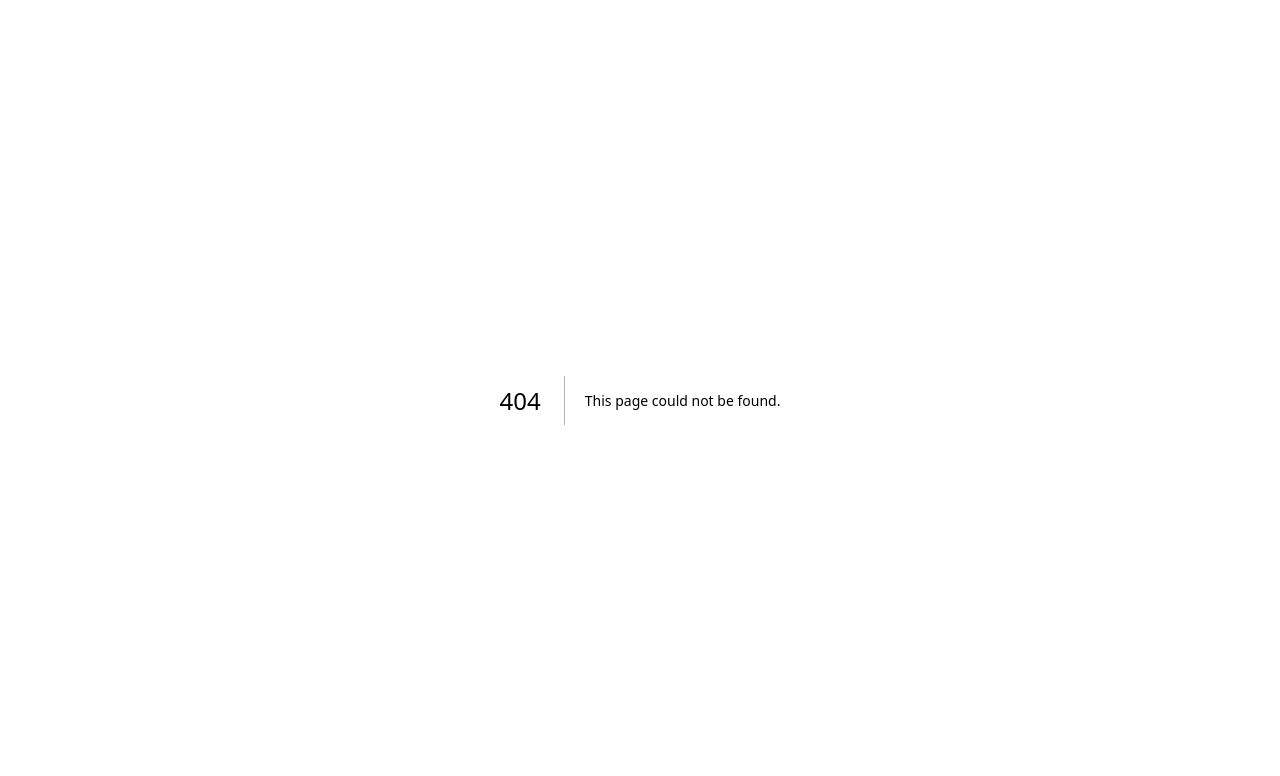
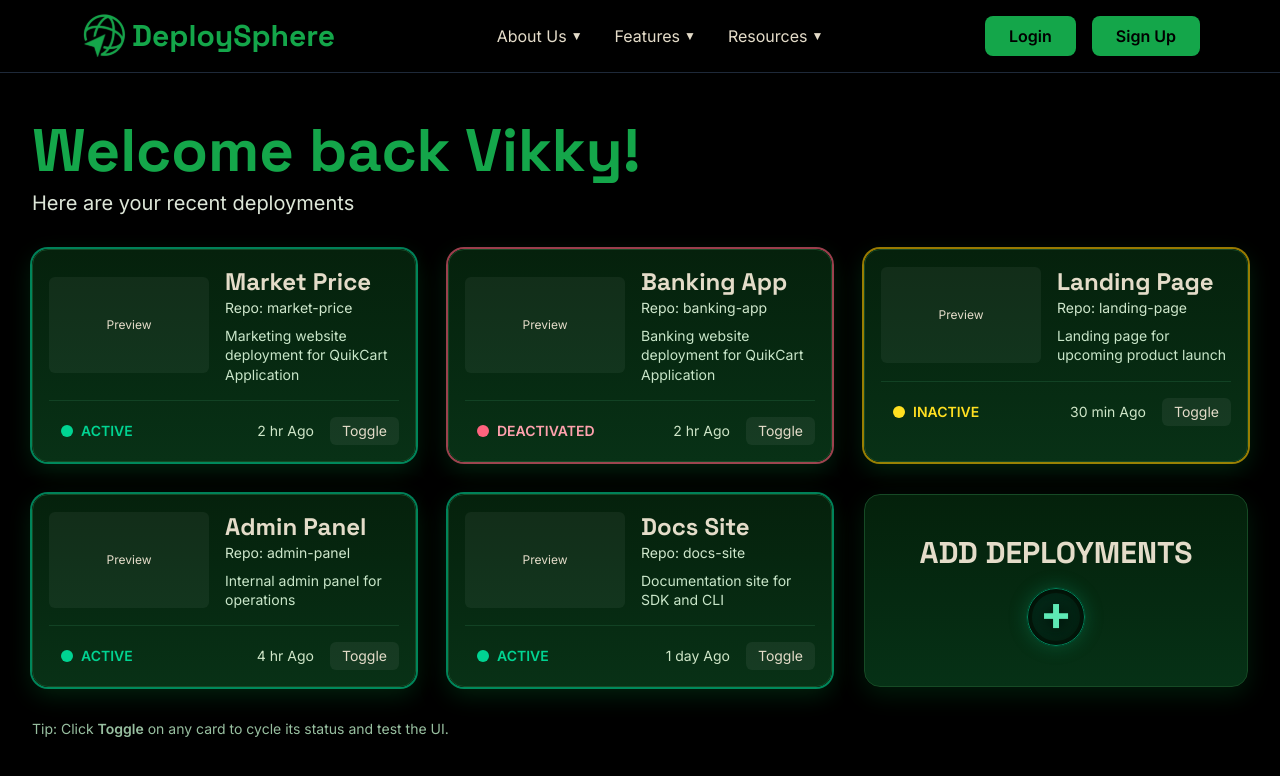
Before and after one commit to Daivik1205/deploysphere, a Next.js app: page /deployments in a window 1280 px wide. Before the commit this address had no page. Shown: the top 776 px of the page. Built offline with nearby package versions, Linux system fonts and the light colour scheme.

Commit message:
deployments page design

```diff
--- /dev/null
+++ b/app/components/DeploymentCard.tsx
@@ -0,0 +1,60 @@
+// app/components/DeploymentCard.tsx
+'use client';
+
+import React from 'react';
+
+type Status = 'ACTIVE' | 'INACTIVE' | 'DEACTIVATED';
+
+export type Deployment = {
+  id: string;
+  name: string;
+  repo: string;
+  desc: string;
+  status: Status;
+  updated: string;
+};
+
+function statusColor(status: Status) {
+  switch (status) {
+    case 'ACTIVE':
+      return 'ring-emerald-400/60';
+    case 'INACTIVE':
+      return 'ring-yellow-400/60';
+    case 'DEACTIVATED':
+      return 'ring-rose-400/60';
+    default:
+      return 'ring-gray-400/60';
+  }
+}
+
+export default function DeploymentCard({ data, onToggle }: { data: Deployment; onToggle: (id: string) => void }) {
+  return (
+    <article className={`rounded-2xl p-4 bg-gradient-to-b from-[#05210c] to-[#083116] border border-[#164a25] ${statusColor(data.status)} ring-2 ring-opacity-30 shadow-[0_8px_24px_rgba(3,60,23,0.6)]`}>
+      <div className="flex gap-4 items-center">
+        <div className="w-40 h-24 rounded-md overflow-hidden bg-white/5 flex items-center justify-center">
+          <div className="text-xs text-[#E4DCC9] text-center px-2">Preview</div>
+        </div>
+
+        <div className="flex-1">
+          <h3 className="text-2xl font-bold" style={{ fontFamily: 'Space Grotesk, sans-serif' }}>{data.name}</h3>
+          <p className="text-sm text-[#cfe7cc] font-medium">Repo: <span className="font-normal">{data.repo}</span></p>
+          <p className="mt-2 text-sm leading-snug text-[#C9E6C9]">{data.desc}</p>
+        </div>
+      </div>
+
+      <div className="mt-4 pt-4 border-t border-[#124224] flex items-center justify-between">
+        <div className="flex items-center gap-3">
+          <span className={`inline-flex items-center gap-2 px-3 py-1 rounded-full text-sm font-semibold ${data.status === 'ACTIVE' ? 'text-emerald-400' : data.status === 'INACTIVE' ? 'text-yellow-300' : 'text-rose-300'}`}>
+            <span className={`w-3 h-3 rounded-full inline-block ${data.status === 'ACTIVE' ? 'bg-emerald-400' : data.status === 'INACTIVE' ? 'bg-yellow-300' : 'bg-rose-400'}`} />
+            {data.status}
+          </span>
+        </div>
+
+        <div className="flex items-center gap-4">
+          <span className="text-sm text-[#CFE6C8]">{data.updated}</span>
+          <button onClick={() => onToggle(data.id)} className="px-3 py-1 rounded-md bg-white/6 hover:bg-white/8 text-sm">Toggle</button>
+        </div>
+      </div>
+    </article>
+  );
+}
--- /dev/null
+++ b/app/deployments/page.tsx
@@ -0,0 +1,95 @@
+"use client";
+import React, { useState } from 'react';
+import Head from 'next/head';
+import Navbar from '../components/Navbar';
+import DeploymentCard, { Deployment } from '../components/DeploymentCard';
+
+const initialDeployments: Deployment[] = [
+  { id: '1', name: 'Market Price', repo: 'market-price', desc: 'Marketing website deployment for QuikCart Application', status: 'ACTIVE', updated: '2 hr Ago' },
+  { id: '2', name: 'Banking App', repo: 'banking-app', desc: 'Banking website deployment for QuikCart Application', status: 'DEACTIVATED', updated: '2 hr Ago' },
+  { id: '3', name: 'Landing Page', repo: 'landing-page', desc: 'Landing page for upcoming product launch', status: 'INACTIVE', updated: '30 min Ago' },
+  { id: '4', name: 'Admin Panel', repo: 'admin-panel', desc: 'Internal admin panel for operations', status: 'ACTIVE', updated: '4 hr Ago' },
+  { id: '5', name: 'Docs Site', repo: 'docs-site', desc: 'Documentation site for SDK and CLI', status: 'ACTIVE', updated: '1 day Ago' },
+];
+
+export default function DeploymentsPage() {
+  const [deployments, setDeployments] = useState<Deployment[]>(initialDeployments);
+
+  function toggleStatus(id: string) {
+    setDeployments((d) =>
+      d.map((x) =>
+        x.id === id
+          ? {
+              ...x,
+              status: x.status === 'ACTIVE' ? 'DEACTIVATED' : x.status === 'DEACTIVATED' ? 'INACTIVE' : 'ACTIVE',
+            }
+          : x
+      )
+    );
+  }
+
+  return (
+    <>
+      <Head>
+        <link rel="preconnect" href="https://fonts.gstatic.com" />
+        <link
+          href="https://fonts.googleapis.com/css2?family=Inter:wght@300;400;600;700&family=Space+Grotesk:wght@400;600;800&display=swap"
+          rel="stylesheet"
+        />
+      </Head>
+
+      <div className="min-h-screen bg-black text-[#E4DCC9]" style={{ fontFamily: 'Inter, sans-serif' }}>
+        <Navbar />
+
+        <main className="max-w-[1500px] mx-auto px-8 py-12">
+          <header className="mb-8">
+            <h1
+              className="text-6xl font-extrabold text-[#14A64A] mb-2"
+              style={{ fontFamily: 'Space Grotesk, sans-serif' }}
+            >
+              Welcome back Vikky!
+            </h1>
+            <p className="text-xl text-[#DDE6D8]">Here are your recent deployments</p>
+          </header>
+
+          <section className="grid grid-cols-3 gap-8">
+            {deployments.map((d) => (
+              <DeploymentCard key={d.id} data={d} onToggle={toggleStatus} />
+            ))}
+
+            {/* Add Deployment Card */}
+            <div className="col-span-1 row-span-1 rounded-2xl p-6 flex flex-col items-center justify-center bg-gradient-to-b from-[#04210b] to-[#063116] border border-[#164a25] shadow-[0_8px_24px_rgba(3,60,23,0.45)]">
+              <h3 className="text-3xl font-extrabold mb-4" style={{ fontFamily: 'Space Grotesk, sans-serif' }}>
+                ADD DEPLOYMENTS
+              </h3>
+              <button
+                className="relative w-15 h-15 flex items-center justify-center rounded-full bg-black/40 backdrop-blur-md border border-emerald-500/30 shadow-[inset_0_0_15px_rgba(0,0,0,0.6),0_0_18px_rgba(16,185,129,0.25)] hover:shadow-[inset_0_0_18px_rgba(0,0,0,0.6),0_0_30px_rgba(16,185,129,0.45)] transition-all duration-300 group overflow-hidden"
+              >
+                <span className="absolute inset-0 rounded-full border border-emerald-400/60 group-hover:border-emerald-300 transition-all duration-300"></span>
+
+                <span className="absolute inset-[5px] rounded-full bg-gradient-to-br from-emerald-900/30 to-emerald-700/10"></span>
+
+                <span className="relative text-5xl font-extrabold text-emerald-300 group-hover:text-emerald-200 drop-shadow-[0_3px_8px_rgba(0,0,0,0.7)] transition-all duration-300 select-none -translate-y-1">
+                  +
+                </span>
+              </button>
+            </div>
+          </section>
+
+          <p className="mt-8 text-sm text-[#98BFA0]">
+            Tip: Click <span className="font-semibold">Toggle</span> on any card to cycle its status and test the UI.
+          </p>
+        </main>
+
+        <style jsx global>{`
+          body {
+            font-family: 'Inter', system-ui, -apple-system, 'Segoe UI', Roboto, 'Helvetica Neue', Arial;
+          }
+          h1, h2, h3 {
+            font-family: 'Space Grotesk', 'Inter', system-ui, sans-serif;
+          }
+        `}</style>
+      </div>
+    </>
+  );
+}
```
